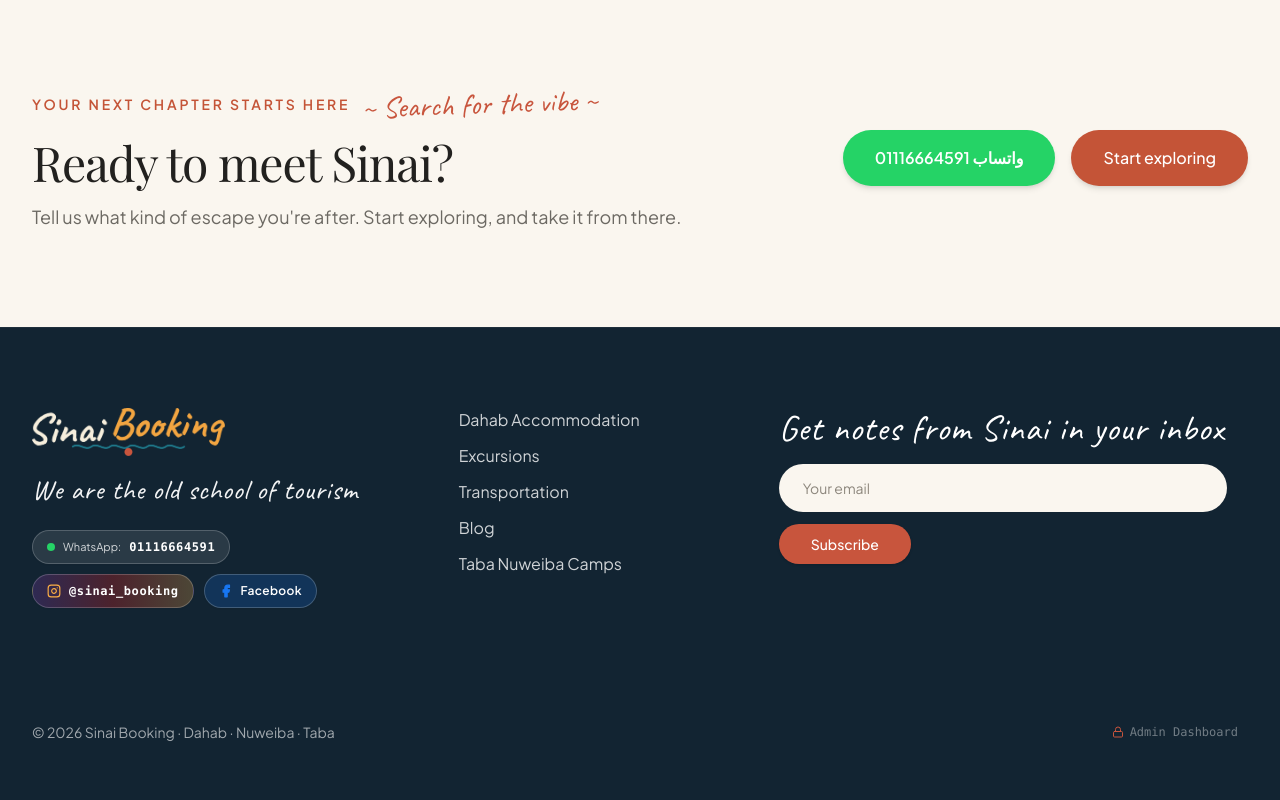
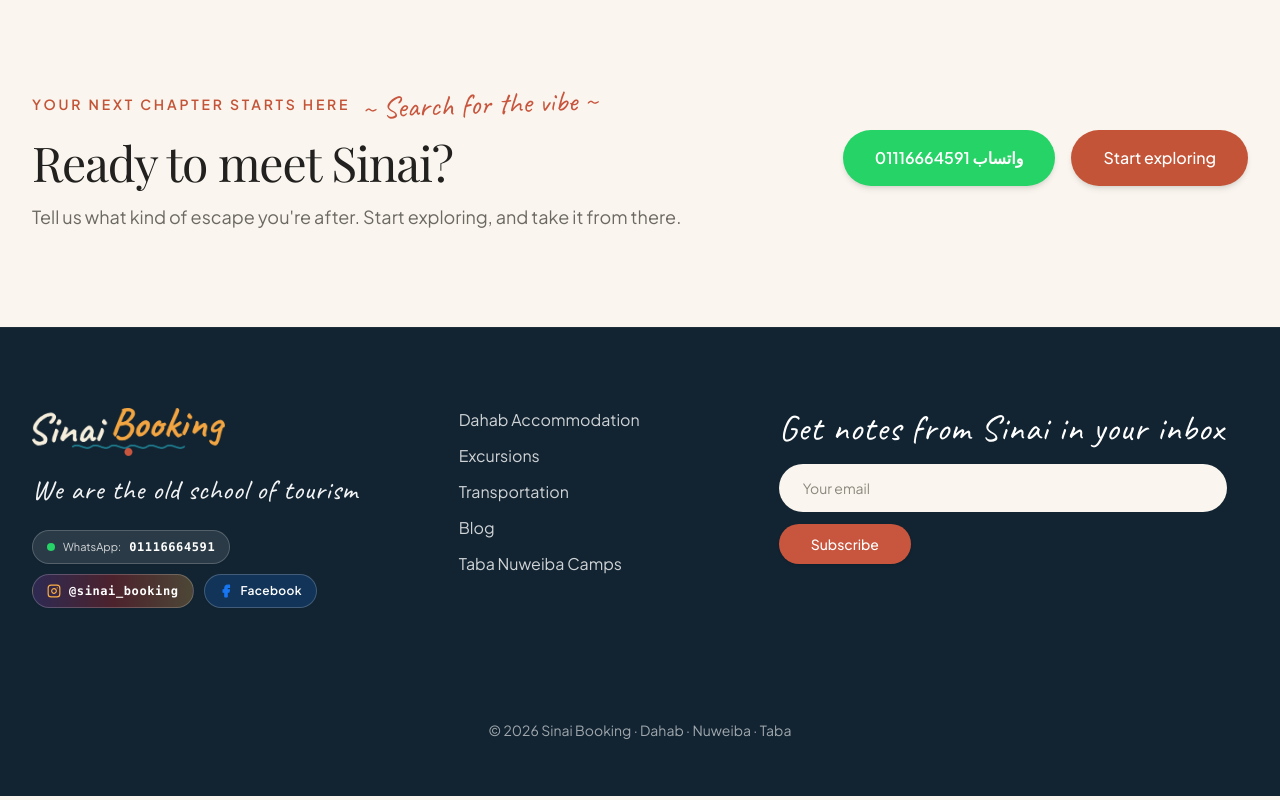
Before and after one commit to amrkhaled950/SINAI-BOOKING, a React (Vite) app: page / in a window 1280 px wide. Shown: the part 5039-5839 px from the top of the page. Built offline with nearby package versions, Linux system fonts and the light colour scheme; no server answers; a web font is replaced by a local one.

Commit message:
fix: remove admin dashboard link from footer for public privacy

```diff
--- a/src/components/Footer.jsx
+++ b/src/components/Footer.jsx
@@ -1,6 +1,6 @@
 import React, { useState } from 'react'
 import Logo from './Logo'
-import { Instagram, Facebook, Lock } from 'lucide-react'
+import { Instagram, Facebook } from 'lucide-react'
 import { saveNewsletterSubscriber } from '../lib/supabase'
 
 export default function Footer({ t, lang = 'en', onNavigate }) {
@@ -140,16 +140,8 @@
         </div>
 
         {/* Bottom Copyright Area */}
-        <div className="pt-16 mt-12 text-xs sm:text-sm text-white/60 flex flex-col sm:flex-row items-center justify-between gap-4">
+        <div className="pt-16 mt-12 text-xs sm:text-sm text-white/60 text-center">
           <p>{t.footer.copyright}</p>
-          <button
-            onClick={() => onNavigate && onNavigate('admin')}
-            className="text-white/40 hover:text-white/90 transition-colors inline-flex items-center gap-1.5 cursor-pointer py-1 px-2.5 rounded hover:bg-white/5 text-xs font-mono"
-            title="Admin Portal"
-          >
-            <Lock size={12} className="text-[#C8553D]" />
-            <span>{isAr ? 'لوحة تحكم الإدارة (Admin)' : 'Admin Dashboard'}</span>
-          </button>
         </div>
 
       </div>
```
